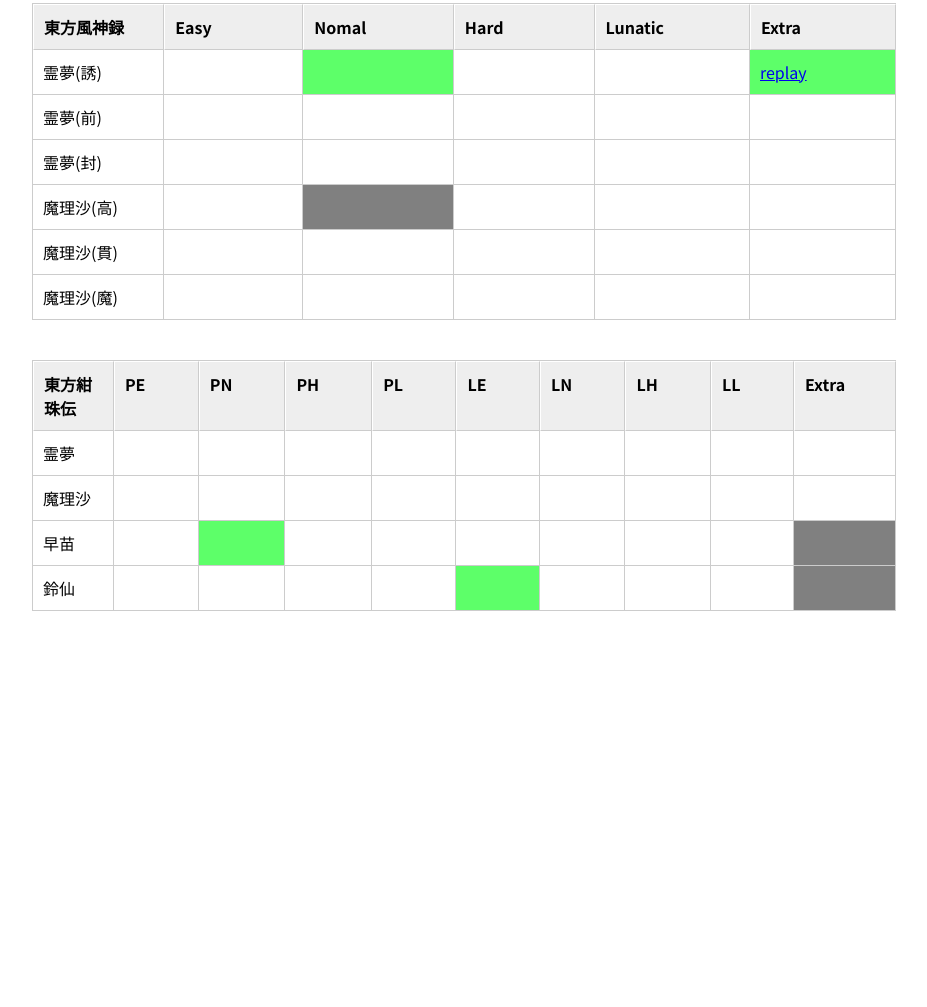
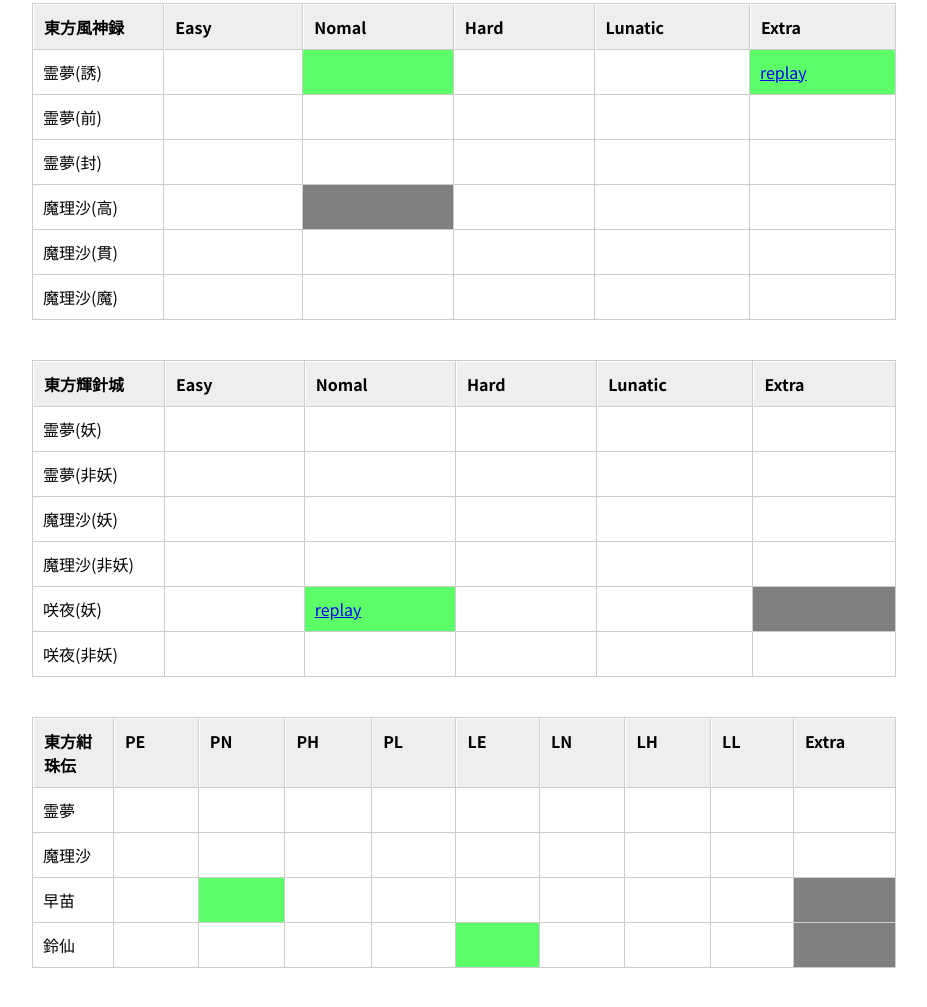
Before and after one commit to tnk2tjs/tnk2tjs.github.io, a plain HTML site: page clearsheet.html in a window 1280 px wide. Shown: the part 1423-2430 px from the top of the page, without its empty margins (176-1103 px from the left). Before the commit the page ends 2074 px from the top, so only its background shows below. Drawn offline with Linux system fonts and the light colour scheme.

Commit message:
きしんじょう

```diff
--- a/clearsheet.html
+++ b/clearsheet.html
@@ -292,6 +292,64 @@
 	</table>
 	<table>
 		<tr>
+			<th>東方輝針城</th>
+			<th>Easy</th>
+			<th>Nomal</th>
+			<th>Hard</th>
+			<th>Lunatic</th>
+			<th>Extra</th>
+		</tr>
+		<tr>
+			<td>霊夢(妖)</td>
+			<td></td>
+			<td></td>
+			<td></td>
+			<td></td>
+			<td></td>
+		</tr>
+		<tr>
+			<td>霊夢(非妖)</td>
+			<td></td>
+			<td></td>
+			<td></td>
+			<td></td>
+			<td></td>
+		</tr>
+		<tr>
+			<td>魔理沙(妖)</td>
+			<td></td>
+			<td></td>
+			<td></td>
+			<td></td>
+			<td></td>
+		</tr>
+		<tr>
+			<td>魔理沙(非妖)</td>
+			<td></td>
+			<td></td>
+			<td></td>
+			<td></td>
+			<td></td>
+		</tr>
+		<tr>
+			<td>咲夜(妖)</td>
+			<td></td>
+			<td class="clear"><a href="https://www.dropbox.com/s/66agsfxsf0woa7y/th14_01.rpy%20%23%E6%9D%B1%E6%96%B9%E8%BC%9D%E9%87%9D%E5%9F%8ENomal%E5%92%B2%E5%A4%9CA?dl=0">replay</a></td>
+			<td></td>
+			<td></td>
+			<td class="faild"></td>
+		</tr>
+		<tr>
+			<td>咲夜(非妖)</td>
+			<td></td>
+			<td></td>
+			<td></td>
+			<td></td>
+			<td></td>
+		</tr>
+	</table>
+	<table>
+		<tr>
 			<th>東方紺珠伝</th>
 			<th>PE</th>
 			<th>PN</th>
```
